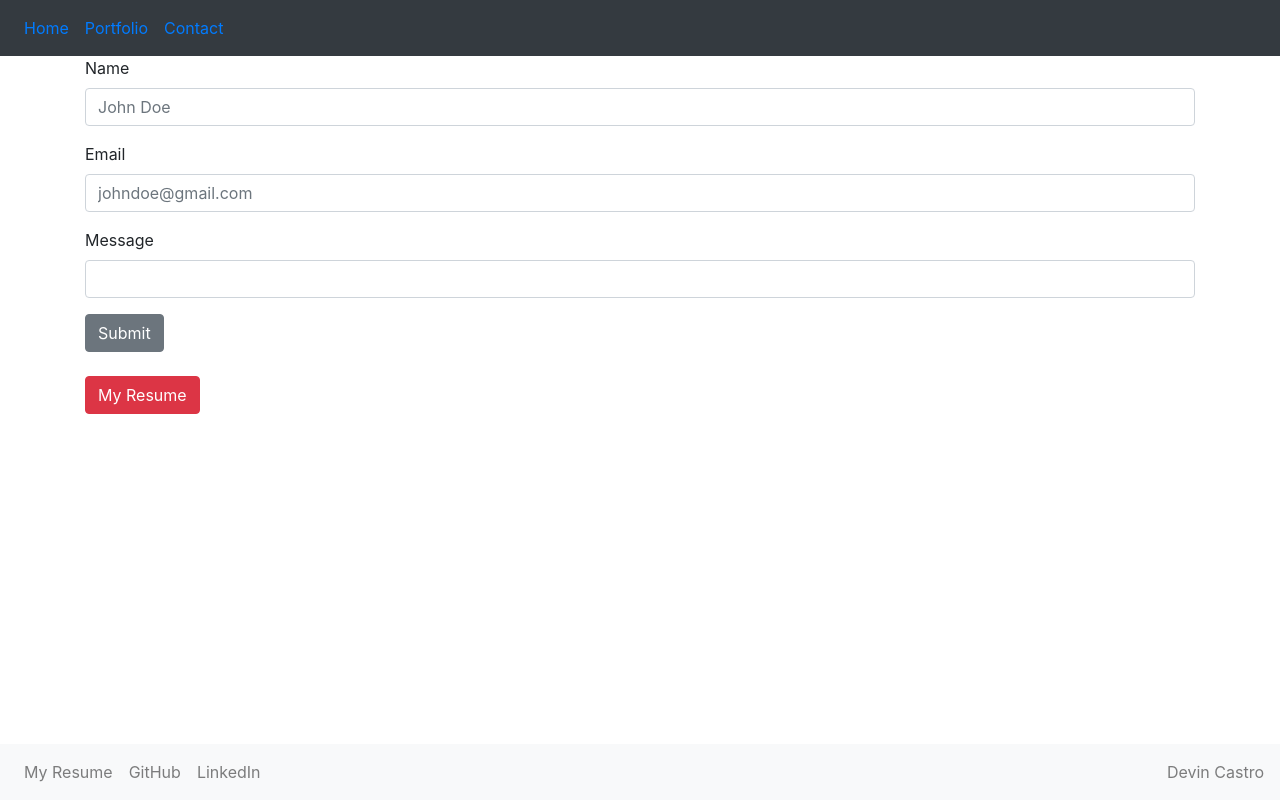
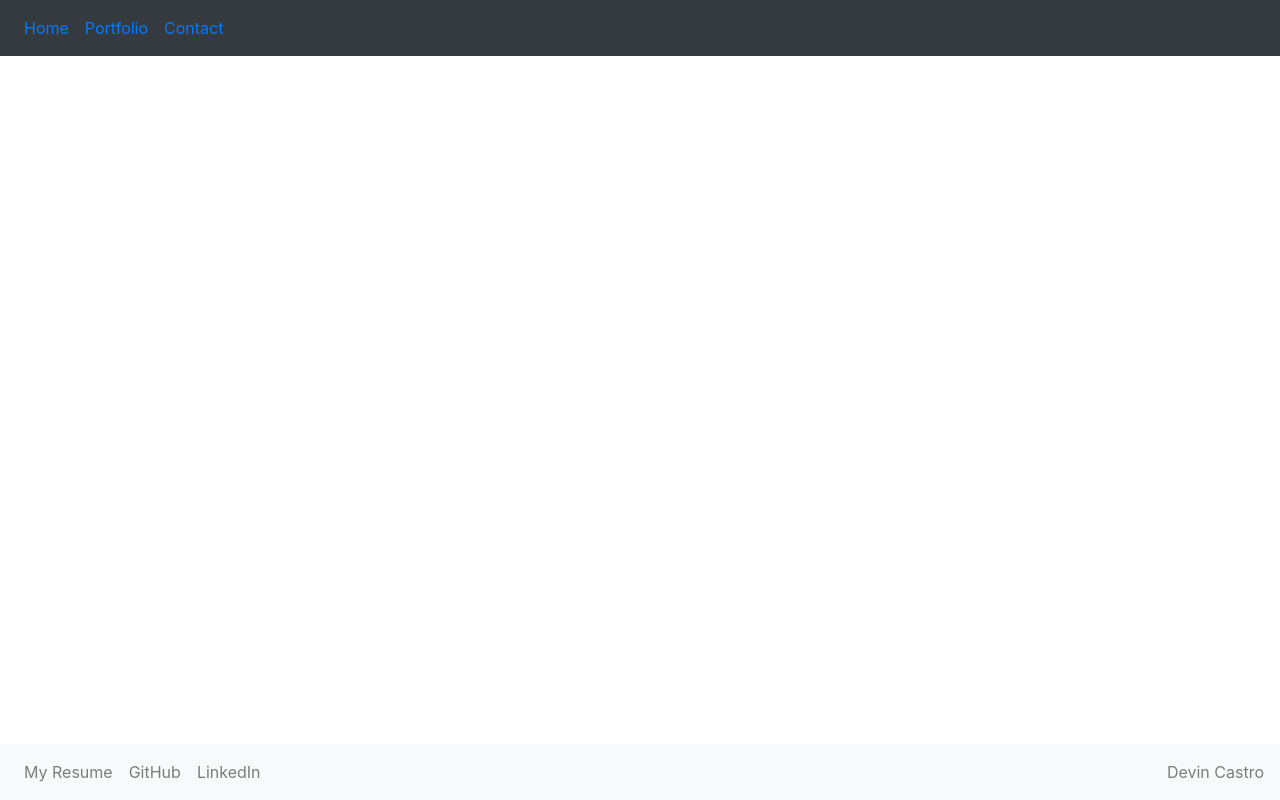
Before and after one commit to DevinCastro/react-portfolio, a React (Create React App) app: page /contact in a window 1280 px wide. Built offline with nearby package versions, Linux system fonts and the light colour scheme.

Commit message:
changed router names

```diff
--- a/src/App.js
+++ b/src/App.js
@@ -30,18 +30,18 @@ const App = () => {
                 <NavLink><Link to="/">Home</Link></NavLink>
               </NavItem>
               <NavItem>
-                <NavLink><Link to="/portfolio">Portfolio</Link></NavLink>
+                <NavLink><Link to="/myPortfolio">Portfolio</Link></NavLink>
               </NavItem>
               <NavItem>
-                <NavLink><Link to="/contact">Contact</Link></NavLink>
+                <NavLink><Link to="/contactMe">Contact</Link></NavLink>
               </NavItem>
             </Nav>
           </Collapse>
         </Navbar>
         <Switch>
           <Route exact path="/" component={Home} />
-          <Route path="/portfolio" component={Portfolio} />
-          <Route path="/contact" component={Contact} />
+          <Route path="/myPortfolio" component={Portfolio} />
+          <Route path="/contactMe" component={Contact} />
         </Switch>
       </nav>
 
```
